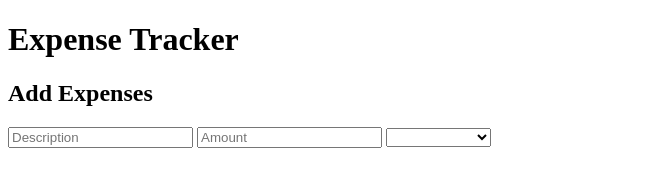
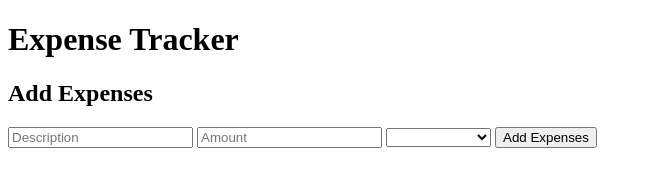
Before and after one commit to loracodes1/phase-1-Project-expense-tracker-API, a plain HTML site: page index.html in a window 1280 px wide. Shown: the whole page, without its empty margins (0-652 px from the left). Drawn offline with Linux system fonts and the light colour scheme.

Commit message:
button submit type

```diff
--- a/index.html
+++ b/index.html
@@ -21,6 +21,7 @@
                     <option value="Transport">Transport</option>
                     <option value="Entertainment">Entertainment</option>
                 </select>
+                <button type="submit">Add Expenses</button>
             </form>
         </section>
     </main>
```
